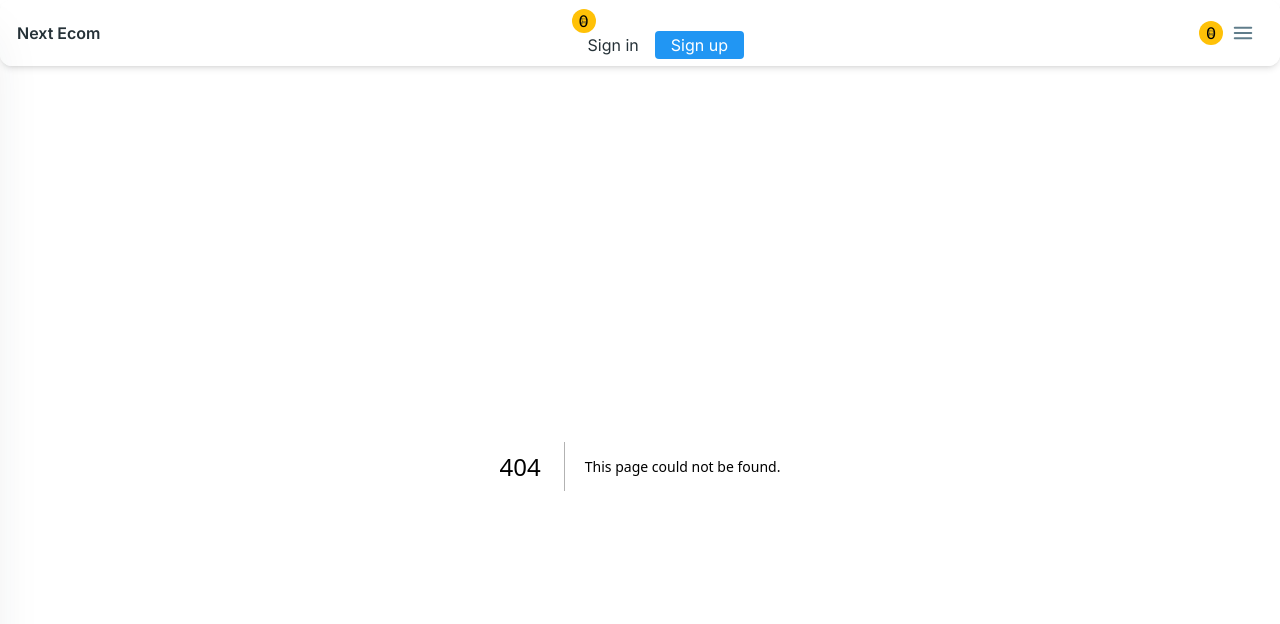
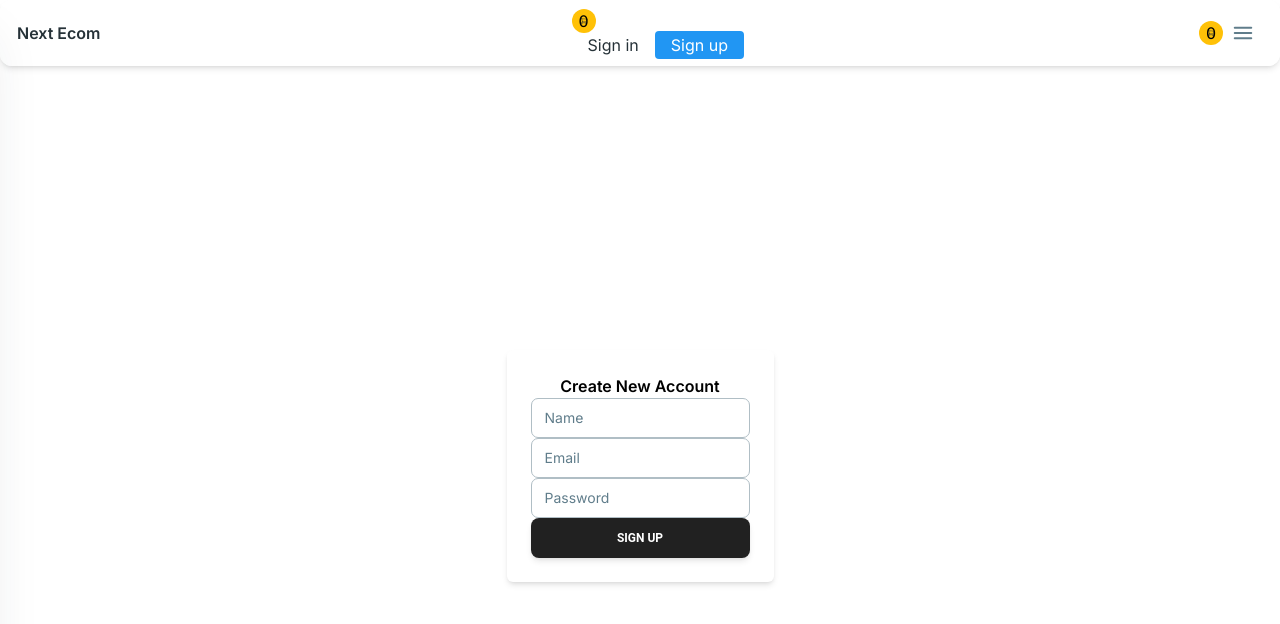
Before and after one commit to ChristianWare/last_ecomm, a Next.js app: page /auth/signup in a window 1280 px wide. Before the commit this address had no page. Shown: the top 624 px of the page. Built offline with nearby package versions, Linux system fonts and the light colour scheme.

Commit message:
Started Signup page + added Formik Validation

```diff
--- a/package.json
+++ b/package.json
@@ -10,19 +10,21 @@
   },
   "dependencies": {
     "@heroicons/react": "^2.0.18",
-    "@material-tailwind/react": "^2.1.2",
+    "@material-tailwind/react": "^2.1.0",
     "@types/node": "20.6.3",
     "@types/react": "18.2.22",
     "@types/react-dom": "18.2.7",
     "autoprefixer": "10.4.16",
     "eslint": "8.49.0",
     "eslint-config-next": "13.5.2",
+    "formik": "^2.4.5",
     "heroicons": "^2.0.18",
     "next": "13.5.2",
     "postcss": "8.4.30",
     "react": "18.2.0",
     "react-dom": "18.2.0",
     "tailwindcss": "3.3.3",
-    "typescript": "5.2.2"
+    "typescript": "5.2.2",
+    "yup": "^1.2.0"
   }
 }
--- /dev/null
+++ b/src/app/auth/layout.tsx
@@ -0,0 +1,13 @@
+import React, { ReactNode } from 'react'
+
+interface Props {
+    children: ReactNode
+}
+
+export default function AuthLayout({ children }: Props) {
+  return (
+    <div className='h-screen flex items-center justify-center'>
+        {children}
+    </div>
+  )
+}
--- /dev/null
+++ b/src/app/auth/signup/page.tsx
@@ -0,0 +1,81 @@
+"use client";
+
+import React from "react";
+import AuthFormContainer from "@/app/components/AuthFormContainer";
+import { Button, Input } from "@material-tailwind/react";
+import { XMarkIcon } from "@heroicons/react/24/outline";
+import { useFormik } from "formik";
+import * as yup from "yup";
+
+const validationSchema = yup.object().shape({
+  nmae: yup.string().required("Name is required!"),
+  email: yup.string().email("Invalid Email!").required("Email is required!"),
+  password: yup
+    .string()
+    .min(8, "Password must be at least 8 characters!")
+    .required("Password is required!"),
+});
+
+export default function SignUp() {
+  const {
+    values,
+    handleChange,
+    handleBlur,
+    handleSubmit,
+    isSubmitting,
+    errors,
+    touched,
+  } = useFormik({
+    initialValues: { name: "", email: "", password: "" },
+    validationSchema,
+    onSubmit: (values) => {
+      console.log(values);
+    },
+  });
+
+  const formErrors: string[] = [];
+
+  console.log(errors);
+
+  const { email, name, password } = values;
+
+  return (
+    <AuthFormContainer title='Create New Account' onSubmit={handleSubmit}>
+      <Input
+        name='name'
+        label='Name'
+        crossOrigin={undefined}
+        onChange={handleChange}
+        value={name}
+      />
+      <Input
+        name='email'
+        label='Email'
+        crossOrigin={undefined}
+        onChange={handleChange}
+        value={email}
+      />
+      <Input
+        name='password'
+        label='Password'
+        type='password'
+        crossOrigin={undefined}
+        onChange={handleChange}
+        value={password}
+      />
+      <Button type='submit' className='w-full'>
+        Sign up
+      </Button>
+      <div className=''>
+        {formErrors.map((err) => {
+          return (
+            <div key={err} className='space-x-1 flex items-center text-red-500'>
+              <XMarkIcon className='w-4 h-4' />
+              <p className='text-xs'>{err}</p>
+            </div>
+          );
+        })}
+      </div>
+    </AuthFormContainer>
+  );
+}
--- /dev/null
+++ b/src/app/components/AuthFormContainer.tsx
@@ -0,0 +1,23 @@
+import React, { FormEventHandler, ReactNode } from "react";
+
+interface Props {
+  children: ReactNode;
+  onSubmit?: FormEventHandler<HTMLFormElement>;
+  title: string;
+}
+
+export default function AuthFormContainer({
+  title,
+  children,
+  onSubmit,
+}: Props) {
+  return (
+    <form
+      onSubmit={onSubmit}
+      className='w-96 p-6 space-y-6 bg-white shadow-md rounded-md'
+    >
+      <h3 className='text-center font-semibold'>{title}</h3>
+      {children}
+    </form>
+  );
+}
```
Also changed, not shown: 1 other file (tests, documents, lock files or other folders).
